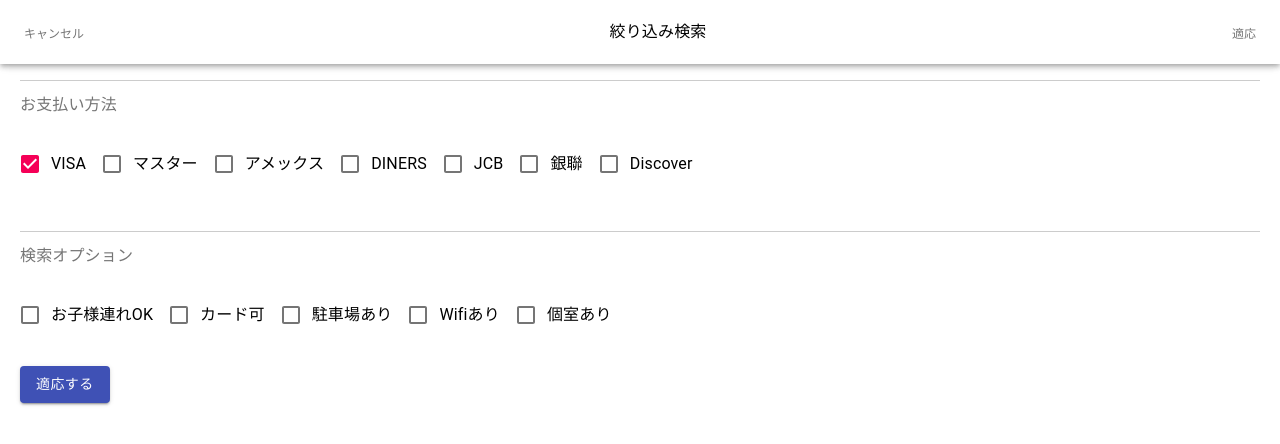
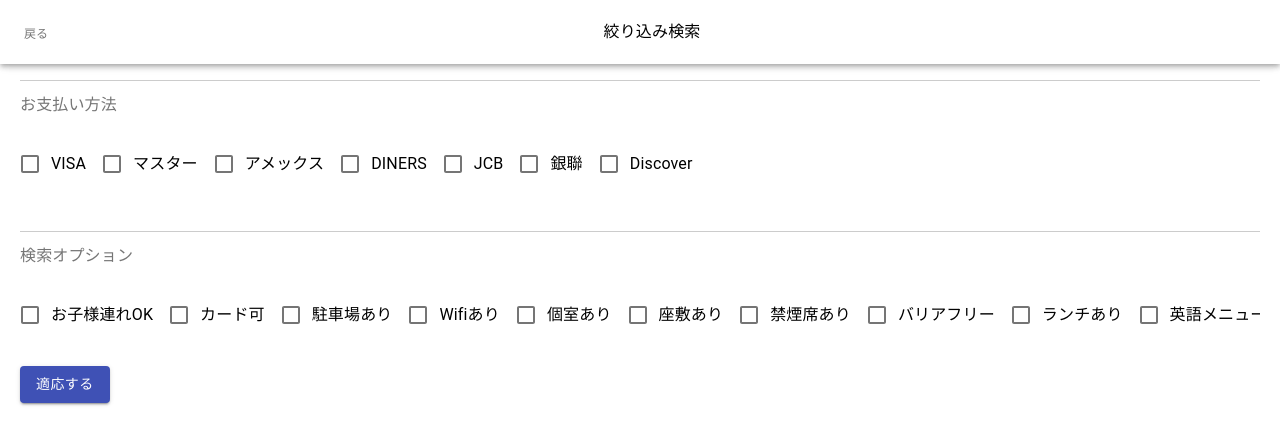
Before and after one commit to mako4kamiya/GourmetSearchApp, a React (Create React App) app: page /filter in a window 1280 px wide. Shown: the top 444 px of the page. Built offline with nearby package versions, Linux system fonts and the light colour scheme; no server answers.

Commit message:
絞り込みできたけどチェックが外れてしまう#19

```diff
--- a/src/App.js
+++ b/src/App.js
@@ -6,8 +6,8 @@ import Filter from "./pages/Filter";
 import Home from "./pages/Home";
 
 const KEY = process.env.REACT_APP_HOTPEPPER_API_KEY
-const REQUEST_URL = `https://cors-for-gourmet-search-app.herokuapp.com/http://webservice.recruit.co.jp/hotpepper/gourmet/v1/?key=${KEY}&format=json&type=credit_card&range=5`
-// const REQUEST_URL = `https://cors-for-gourmet-search-app.herokuapp.com/http://webservice.recruit.co.jp/hotpepper/gourmet/v1/?key=${KEY}&format=json&type=credit_card`
+// const REQUEST_URL = `https://cors-for-gourmet-search-app.herokuapp.com/http://webservice.recruit.co.jp/hotpepper/gourmet/v1/?key=${KEY}&format=json&type=credit_card&range=5`
+const REQUEST_URL = `https://cors-for-gourmet-search-app.herokuapp.com/http://webservice.recruit.co.jp/hotpepper/gourmet/v1/?key=${KEY}&format=json&type=credit_card`
 
 function App() {
     const [lng, setLng] = useState("");
--- a/src/components/FilterForm.js
+++ b/src/components/FilterForm.js
@@ -1,4 +1,4 @@
-import { useState } from "react";
+import { useEffect, useState } from "react";
 import FormLabel from '@material-ui/core/FormLabel';
 import FormControl from '@material-ui/core/FormControl';
 import FormGroup from '@material-ui/core/FormGroup';
@@ -6,10 +6,8 @@ import FormControlLabel from '@material-ui/core/FormControlLabel';
 import CheckboxIcon from '@material-ui/core/Checkbox';
 import Button from '@material-ui/core/Button';
 import "../css/filter.css";
-
-function FilterForm(props) {
-    const [options, setOptions] = useState({
-        c01: true,
+const optionData = {
+    c01: false,
     c02: false,
     c04: false,
     c06: false,
@@ -21,37 +19,21 @@ function FilterForm(props) {
     parking: false,
     wifi: false,
     private_room: false,
-        horigotatsu: false,
     tatami: false,
     non_smoking: false,
     barrier_free: false,
     lunch: false,
     english: false,
     pet: false
-    });
+};
+
+
+function FilterForm(props) {
+    const [options, setOptions] = useState(null);
     console.log(options);
-
-    const {
-        c01,
-        c02,
-        c04,
-        c06,
-        c07,
-        c11,
-        c12,
-        child,
-        card,
-        parking,
-        wifi,
-        private_room,
-        horigotatsu,
-        tatami,
-        non_smoking,
-        barrier_free,
-        lunch,
-        english,
-        pet
-    } = options ;
+    const {c01, c02, c04, c06, c07, c11, c12,
+            child, card, parking, wifi, private_room,
+            tatami, non_smoking, barrier_free, lunch, english, pet } = "" ;
 
     const optionHandleChange = (event) => {
         setOptions({ ...options, [event.target.name]: event.target.checked });
@@ -67,6 +49,13 @@ function FilterForm(props) {
         console.log(newQuery);
         props.setOption(newQuery);
     }
+
+    useEffect(() => {
+        if (!options){
+            setOptions(optionData);
+            console.log("optionsセット");
+        }
+    },[]);
 
     return (
         <div id="FilterForm">
@@ -122,9 +111,9 @@ function FilterForm(props) {
                     <FormControlLabel
                         control={
                             <CheckboxIcon
-                                checked={c12}
+                                checked={c11}
                                 onChange={optionHandleChange}
-                                name="c12"
+                                name="c11"
                             />}
                         label="銀聯"
                     />
@@ -173,11 +162,74 @@ function FilterForm(props) {
                     <FormControlLabel
                         control={
                             <CheckboxIcon
-                                checked={child}
+                                checked={wifi}
                                 onChange={optionHandleChange}
-                                name="child"
+                                name="wifi"
                             />}
                         label="Wifiあり"
+                    />
+                    <FormControlLabel
+                        control={
+                            <CheckboxIcon
+                                checked={private_room}
+                                onChange={optionHandleChange}
+                                name="private_room"
+                            />}
+                        label="個室あり"
+                    />
+                    <FormControlLabel
+                        control={
+                            <CheckboxIcon
+                                checked={tatami}
+                                onChange={optionHandleChange}
+                                name="tatami"
+                            />}
+                        label="座敷あり"
+                    />
+                    <FormControlLabel
+                        control={
+                            <CheckboxIcon
+                                checked={non_smoking}
+                                onChange={optionHandleChange}
+                                name="non_smoking"
+                            />}
+                        label="禁煙席あり"
+                    />
+                    <FormControlLabel
+                        control={
+                            <CheckboxIcon
+                                checked={barrier_free}
+                                onChange={optionHandleChange}
+                                name="barrier_free"
+                            />}
+                        label="バリアフリー"
+                    />
+                    <FormControlLabel
+                        control={
+                            <CheckboxIcon
+                                checked={lunch}
+                                onChange={optionHandleChange}
+                                name="lunch"
+                            />}
+                        label="ランチあり"
+                    />
+                    <FormControlLabel
+                        control={
+                            <CheckboxIcon
+                                checked={english}
+                                onChange={optionHandleChange}
+                                name="english"
+                            />}
+                        label="英語メニューあり"
+                    />
+                    <FormControlLabel
+                        control={
+                            <CheckboxIcon
+                                checked={pet}
+                                onChange={optionHandleChange}
+                                name="pet"
+                            />}
+                        label="ペット可"
                     />
                     <FormControlLabel
                         control={
@@ -193,9 +245,6 @@ function FilterForm(props) {
             <Button variant="contained" color="primary" onClick={() => { createQuery(options) }}>
                 適応する
             </Button>
-            {/* <Button variant="contained" color="primary">
-                適応する
-            </Button> */}
         </div>
     );
 }
--- a/src/pages/Filter.js
+++ b/src/pages/Filter.js
@@ -2,9 +2,8 @@ import Header from "../components/Header";
 import FilterForm from "../components/FilterForm";
 
 const headerTitle = "絞り込み検索";
-const headerLeft = <span className="headerSpan">キャンセル</span>;
+const headerLeft = <span className="headerSpan">戻る</span>;
 const headerLeftPath = "/"
-const headerRight = <span className="headerSpan">適応</span>;
 
 function Filter(props) {
     return (
@@ -13,7 +12,6 @@ function Filter(props) {
                 headerTitle={headerTitle}
                 headerLeft= {headerLeft}
                 headerLeftPath={headerLeftPath}
-                headerRight={headerRight}
             />
             <FilterForm setOption={props.setOption}/>
         </div>
```
Lines whose indentation alone changed are shown as unchanged.
